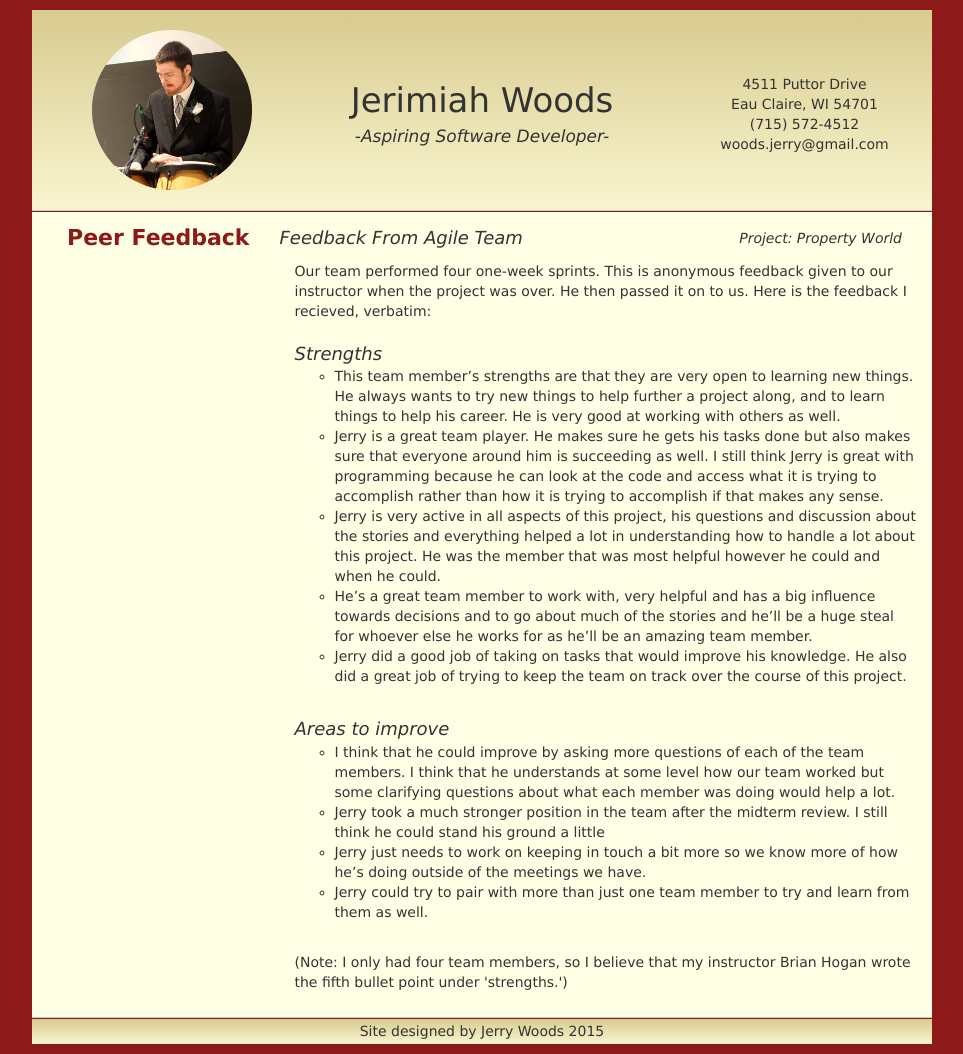
After one commit to disciple520/jerimiahwoods.com, a PHP site: page /property_world_feedback.html in a window 1280 px wide. The commit adds this page. Shown: the whole page, without its empty margins (158-1121 px from the left). Run offline with PHP 8.4, Linux system fonts and the light colour scheme; some libraries are stand-ins or nearby versions.

Commit message:
Added feedback page

```diff
--- a/css/main.css
+++ b/css/main.css
@@ -95,6 +95,10 @@ textarea {
    Author's custom styles
    ========================================================================== */
 
+a {
+  color: #4682B4;
+}
+
 body {
   background-color: #8D1919;
   font-family: "Lucida Sans Unicode", "Lucida Grande", sans-serif;
@@ -124,6 +128,14 @@ body {
 
 .details ul {
   list-style-type: circle;
+}
+
+.feedback-description {
+  padding-left: 30px;
+}
+
+#feedback-link {
+  color: #F4A460;
 }
 
 footer {
@@ -231,13 +243,14 @@ hr {
   font-style: normal;
 }
 
-.subheading.employer {
+.subheading.employer .subheading.feedback-subheading {
   font-size: 16px;
 }
 
 .subheading.city {
   font-size: 14px;
 }
+
 
 @media(min-width:992px){ /* For full size desktop screens */
 
--- a/index.html
+++ b/index.html
@@ -61,7 +61,7 @@
                   <ul>
                     <li>Associate of Applied Science – Information Technology – Software Developer</li>
                     <li>65/68 credits completed</li>
-                    <li>Registered to complete final class (ASP .Net) online in Fall 2015
+                    <li>Registered to complete final class (ASP .Net) online in Fall 2015</li>
                   </ul>
                 </div> <!-- end of details div -->
                 <div class"row">
@@ -107,8 +107,8 @@
                   <ul>
 
                     <li><a href="https://github.com/disciple520/InterValve">InterValve</a> is the first project I ever worked on. It is an iOS application I helped build in 2013</li>
-                    <li><a href="https://github.com/disciple520/cvtcAgileGroup1">Property World</a> is a web application I built with an agile team at CVTC. We used Ruby on Rails</li>
-                    <li><a href="https://github.com/thecodesmith/theforge/commits/US_CloudDataDownloader">The Forge</a> is a project I worked on with a local software entreprenuer where I experimented with the Dropbox API. We used the Groovy Language and the agile process</li>
+                    <li><a href="https://github.com/disciple520/cvtcAgileGroup1">Property World</a> is a web application I built with an agile team at CVTC. We used Ruby on Rails. <a href="property_world_feedback.html" id="feedback-link">Click here</a> to see what my team had to say about me</li>
+                    <li><a href="https://github.com/thecodesmith/theforge/commits/US_CloudDataDownloader">The Forge</a> is a project I worked on with a local software entreprenuer where I experimented with the Dropbox API. We used the Groovy language and the agile process</li>
                     <li><a href="https://github.com/disciple520/WhereInTheWord">Where in the Word</a> is a personal project I've been working on using Java</li>
                     <li><a href="https://github.com/disciple520?tab=repositories">My GitHub Page</a> has a handful of my other projects also</li>
                   </ul>
--- /dev/null
+++ b/property_world_feedback.html
@@ -0,0 +1,97 @@
+<!doctype html>
+<html class="no-js" lang="">
+    <head>
+        <meta charset="utf-8">
+        <meta http-equiv="x-ua-compatible" content="ie=edge">
+        <title>Jerimiah Woods</title>
+        <meta name="description" content="">
+        <meta name="viewport" content="width=device-width, initial-scale=1">
+
+        <link rel="apple-touch-icon" href="apple-touch-icon.png">
+        <!-- Place favicon.ico in the root directory -->
+
+        <link rel="stylesheet" href="css/normalize.css">
+        <link rel="stylesheet" href="css/bootstrap.min.css">
+        <link rel="stylesheet" href="css/main.css">
+        <script src="js/vendor/modernizr-2.8.3.min.js"></script>
+    </head>
+    <body>
+        <!--[if lt IE 8]>
+            <p class="browserupgrade">You are using an <strong>outdated</strong> browser. Please <a href="http://browsehappy.com/">upgrade your browser</a> to improve your experience.</p>
+        <![endif]-->
+
+        <!-- Add your site or application content here -->
+        <div id="content">
+          <div id="header">
+            <div class="col-md-3" id="profile-picture">
+              <img id="pic" src="img/profile_pic.png" alt="Profile Picture" height="160px" width="160px">
+            </div> <!-- end of profile-picture div -->
+            <div class="col-md-6" id="name">
+              Jerimiah Woods<br><span>-Aspiring Software Developer-</span>
+            </div> <!-- end of name div -->
+            <div class="col-md-3" id="contact">
+              4511 Puttor Drive<br>Eau Claire, WI 54701<br>(715) 572-4512<br>woods.jerry@gmail.com
+            </div> <!-- end of contact div -->
+          </div> <!-- end of header div -->
+          <hr>
+          <div id="resume">
+            <div class="row">
+              <div class="col-md-3 heading">
+                Peer Feedback
+              </div> <!-- end of heading div -->
+              <div class="col-md-9" id="feedback">
+                <div class"row">
+                  <div class="col-md-6 subheading">
+                    Feedback From Agile Team
+                  </div>
+                  <div class="col-md-6 sub-subheading">
+                    Project: Property World
+                  </div>
+                </div> <!-- end of row div -->
+                <div class="details second-row feedback-description">
+                  Our team performed four one-week sprints. This is anonymous feedback given to our instructor when the project was over. He then passed it on to us. Here is the feedback I recieved, verbatim:<br><br>
+                  <span class="subheading feedback-subheading">Strengths</span><br>
+                  <ul>
+                    <li>This team member’s strengths are that they are very open to learning new things. He always wants to try new things to help further a project along, and to learn things to help his career. He is very good at working with others as well.</li>
+                    <li>Jerry is a great team player. He makes sure he gets his tasks done but also makes sure that everyone around him is succeeding as well. I still think Jerry is great with programming because he can look at the code and access what it is trying to accomplish rather than how it is trying to accomplish if that makes any sense.</li>
+                    <li>Jerry is very active in all aspects of this project, his questions and discussion about the stories and everything helped a lot in understanding how to handle a lot about this project. He was the member that was most helpful however he could and when he could.</li>
+                    <li>He’s a great team member to work with, very helpful and has a big influence towards decisions and to go about much of the stories and he’ll be a huge steal for whoever else he works for as he’ll be an amazing team member.</li>
+                    <li>Jerry did a good job of taking on tasks that would improve his knowledge. He also did a great job of trying to keep the team on track over the course of this project.</li>
+                  </ul><br>
+                  <span class="subheading feedback-subheading">Areas to improve</span>
+                  <ul>
+                    <li>I think that he could improve by asking more questions of each of the team members. I think that he understands at some level how our team worked but some clarifying questions about what each member was doing would help a lot.</li>
+                    <li>Jerry took a much stronger position in the team after the midterm review. I still think he could stand his ground a little </li>
+                    <li>Jerry just needs to work on keeping in touch a bit more so we know more of how he’s doing outside of the meetings we have.</li>
+                    <li>Jerry could try to pair with more than just one team member to try and learn from them as well.</li>
+                  </ul><br>
+                  (Note: I only had four team members, so I believe that my instructor Brian Hogan wrote the fifth bullet point under 'strengths.')<br><br>
+                </div> <!-- end of details div -->
+              </div> <!-- end of feedback div -->
+            </div> <!-- end of row div -->
+          </div> <!-- end of resume div -->
+          <hr>
+          <footer>
+            <p>Site designed by Jerry Woods 2015</p>
+          </footer>
+        </div> <!-- end of content div -->
+
+
+
+        <script src="https://ajax.googleapis.com/ajax/libs/jquery/1.11.3/jquery.min.js"></script>
+        <script>window.jQuery || document.write('<script src="js/vendor/jquery-1.11.3.min.js"><\/script>')</script>
+        <script src="js/plugins.js"></script>
+        <script src="js/main.js"></script>
+        <script src="js/bootstrap.js"></script>
+
+        <!-- Google Analytics: change UA-XXXXX-X to be your site's ID. -->
+        <script>
+            (function(b,o,i,l,e,r){b.GoogleAnalyticsObject=l;b[l]||(b[l]=
+            function(){(b[l].q=b[l].q||[]).push(arguments)});b[l].l=+new Date;
+            e=o.createElement(i);r=o.getElementsByTagName(i)[0];
+            e.src='https://www.google-analytics.com/analytics.js';
+            r.parentNode.insertBefore(e,r)}(window,document,'script','ga'));
+            ga('create','UA-XXXXX-X','auto');ga('send','pageview');
+        </script>
+    </body>
+</html>
```
